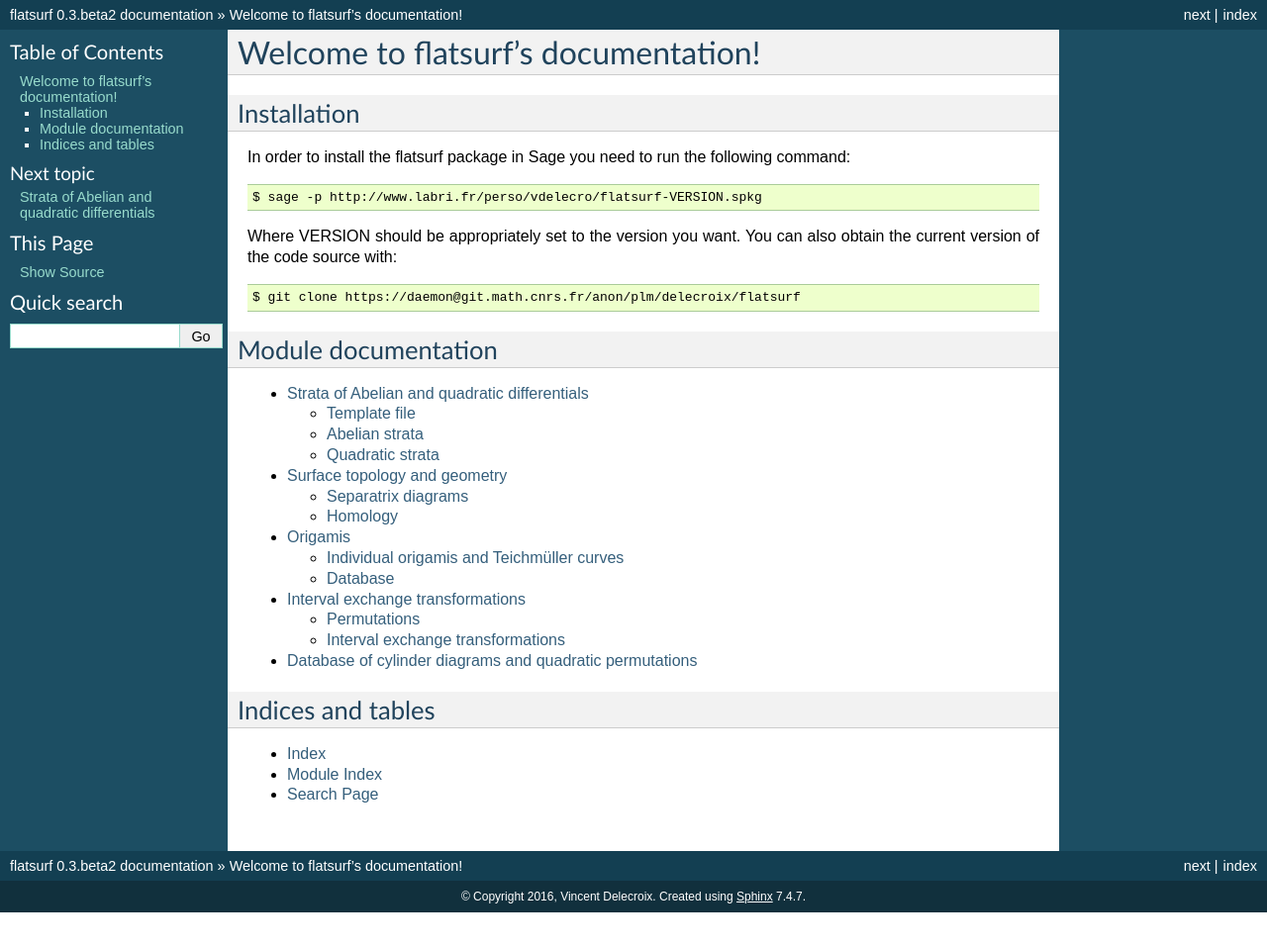
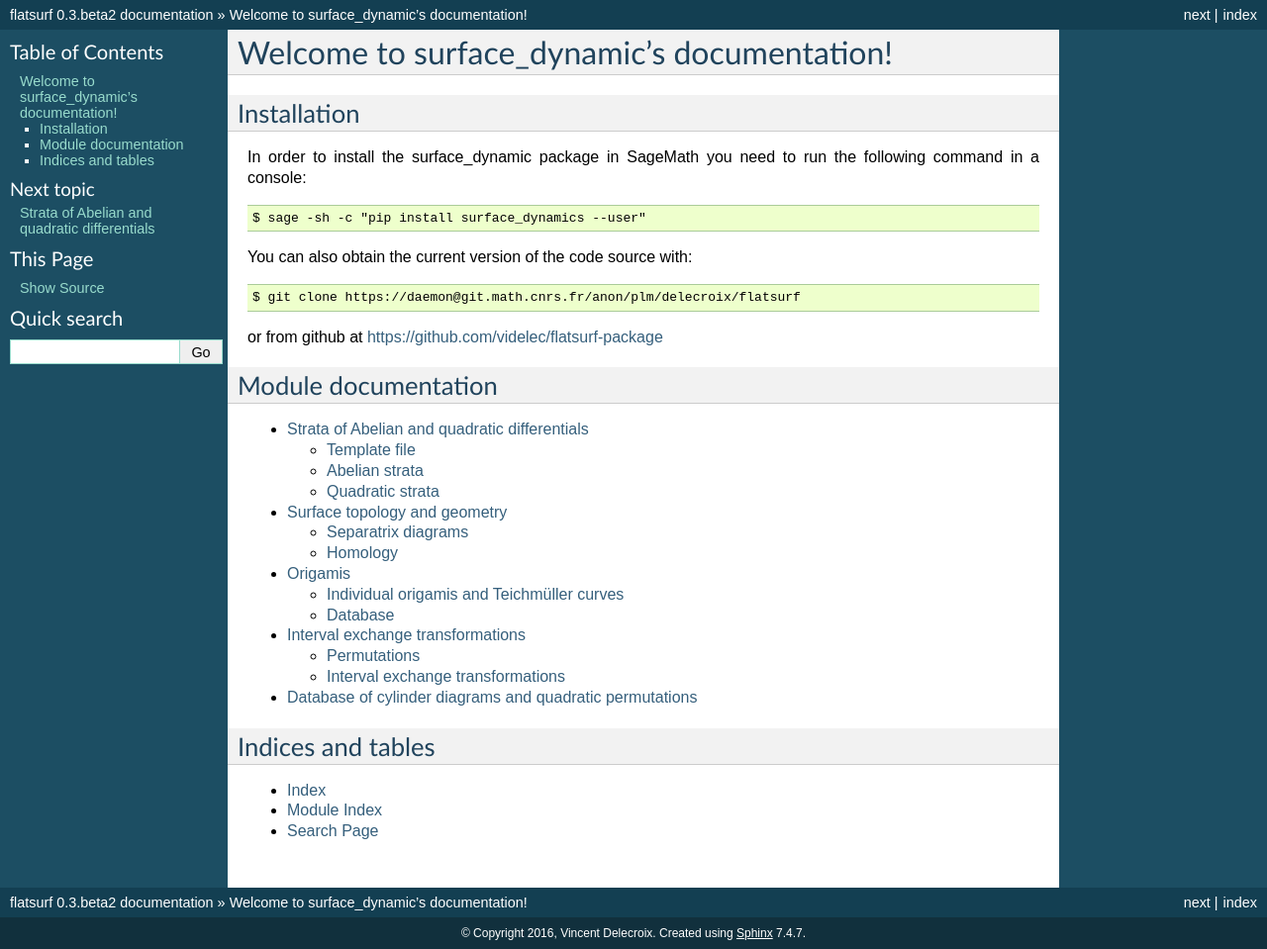
Before and after one commit to flatsurf/surface-dynamics, a Sphinx documentation site: the page built from doc/source/index.rst, in a window 1280 px wide. Shown: the whole page at 99% size. Built offline with Sphinx 7.4.7, drawn with Linux system fonts in a browser that asks for light colours; the version number is read from the project's files by our own code; before the commit the page ends 922 px from its top, so only the background shows below that.

Commit message:
fix installation instructions

```diff
--- a/doc/source/index.rst
+++ b/doc/source/index.rst
@@ -1,17 +1,19 @@
-Welcome to flatsurf's documentation!
-====================================
+Welcome to surface_dynamic's documentation!
+===========================================
 
 Installation
 ------------
 
-In order to install the flatsurf package in Sage you need to run the following command::
+In order to install the surface_dynamic package in SageMath you need to run the
+following command in a console::
 
-    $ sage -p http://www.labri.fr/perso/vdelecro/flatsurf-VERSION.spkg
+    $ sage -sh -c "pip install surface_dynamics --user"
 
-Where VERSION should be appropriately set to the version you want. You can also obtain
-the current version of the code source with::
+You can also obtain the current version of the code source with::
 
     $ git clone https://daemon@git.math.cnrs.fr/anon/plm/delecroix/flatsurf
+
+or from github at https://github.com/videlec/flatsurf-package
 
 Module documentation
 --------------------
```
